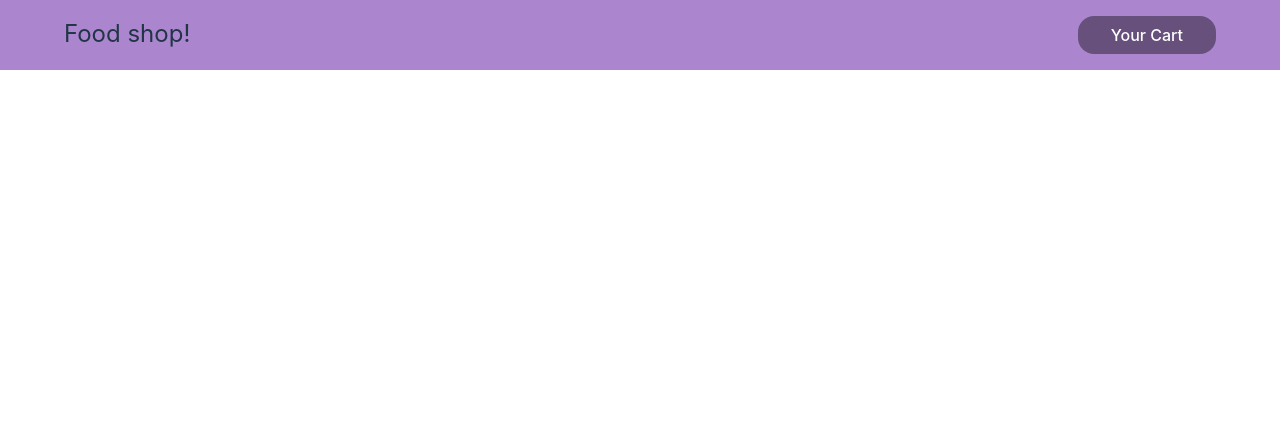
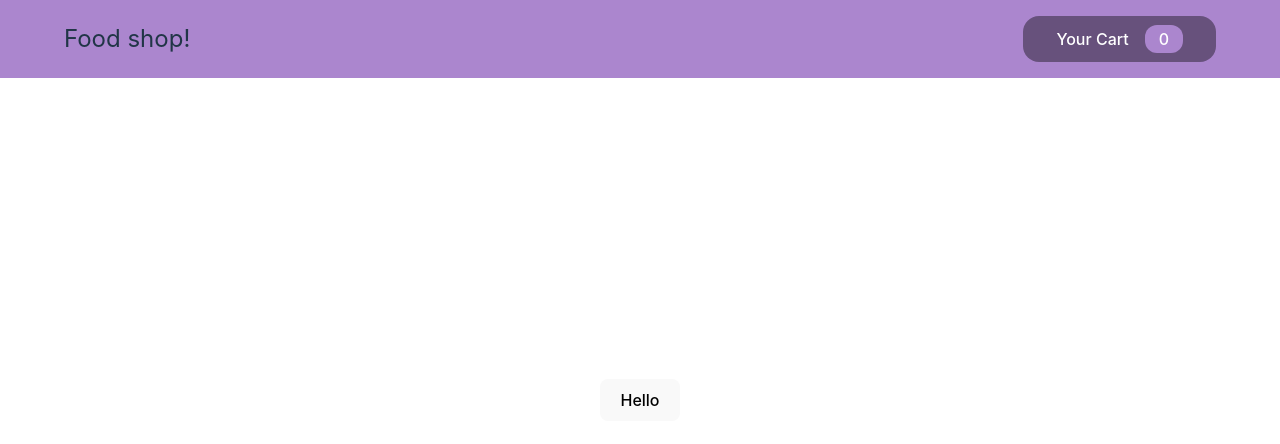
Before and after one commit to victorac/react-food-app, a React (Vite) app: page / in a window 1280 px wide. Shown: the top 444 px of the page. Built offline with nearby package versions, Linux system fonts and the light colour scheme.

Commit message:
add Cart Provider

```diff
--- a/src/components/Meals/CartLink.module.css
+++ b/src/components/Meals/CartLink.module.css
@@ -4,3 +4,22 @@
     color: white;
     padding: 0.5rem 2rem;
 }
+
+.cartButton {
+    display: flex;
+    flex-direction: row;
+    align-items: center;
+    gap: 1rem;
+}
+
+@media (max-width: 678px) {
+    .cartButton {
+        align-items: center;
+    }
+}
+
+.badge {
+    border-radius: 12px;
+    padding: 4px 14px;
+    background-color: rgb(171, 134, 206);
+}
--- a/src/components/Meals/CartLink.tsx
+++ b/src/components/Meals/CartLink.tsx
@@ -1,3 +1,5 @@
+import { useContext } from "react";
+import CartContext from "../Store/CartProvider";
 import classes from "./CartLink.module.css";
 
 interface Props {
@@ -5,8 +7,16 @@ interface Props {
 }
 
 const CartLink: React.FC<Props> = () => {
+    const context = useContext(CartContext);
+    const total = (Object.values(context.cart)).reduce((acc, value) => acc + value, 0);
     return <button className={`${classes.cartLink}`}>
-        Your Cart
+        <div className={`${classes.cartButton}`}>
+            <span>Your Cart</span>
+            <div className={`${classes.badge}`}>
+                {total}
+            </div>
+        </div>
+
     </button>
 }
 
--- a/src/components/Meals/MealsNavBar.module.css
+++ b/src/components/Meals/MealsNavBar.module.css
@@ -1,3 +1,7 @@
 .mealsNavBar {
     background-color: rgb(171, 134, 206);
 }
+
+.title {
+    font-size: x-large;
+}
--- a/src/components/Meals/MealsNavBar.tsx
+++ b/src/components/Meals/MealsNavBar.tsx
@@ -8,7 +8,7 @@ interface Props {}
 const MealsNavBar: React.FC<Props> = () => {
   return (
     <Navbar className={`${classes.mealsNavBar}`}>
-      <span>Food shop!</span>
+      <span className={`${classes.title}`}>Food shop!</span>
       <NavGroup>
         <CartLink />
       </NavGroup>
--- a/src/components/Meals/Menu.tsx
+++ b/src/components/Meals/Menu.tsx
@@ -1,9 +1,20 @@
+import { useContext } from "react";
+import CartContext from "../Store/CartProvider";
+
 interface Props {
 
 }
 
+
+
 const Menu: React.FC<Props> = () => {
-    return <div></div>
+    const update = () => {
+        context.updateCart("1", 2);
+    }
+    const context = useContext(CartContext);
+    return <div>
+        <button onClick={update}>Hello</button>
+    </div>
 }
 
 export default Menu;
--- a/src/components/Store/CartProvider.tsx
+++ b/src/components/Store/CartProvider.tsx
@@ -1,8 +1,8 @@
-import { createContext, useContext, useState } from "react";
-import { CartInfo, CartItem, MealCart } from "../../types";
+import { createContext, useState } from "react";
+import { CartInfo } from "../../types";
 
 const CartContext = createContext({
-  cart: {} as MealCart,
+  cart: {} as CartInfo,
   updateCart: (id: string, quantity: number) => {},
 });
 
@@ -11,35 +11,20 @@ interface Props {
 }
 
 export const CartProvider: React.FC<Props> = ({ children }) => {
-  const [cart, setCart] = useState<MealCart>({});
-
-  const removeItem = (cart: CartInfo, id: string) => {
-    const updatedCart: CartInfo = {};
-    for (const i in cart) {
-      if (i !== id) {
-        updatedCart[i] = { ...cart[i] };
+  const [cart, setCart] = useState<CartInfo>({});
+  const updateCart = (id: string, quantity: number) => {
+    setCart((prevCart) => {
+      if ((prevCart[id] ?? 0) + quantity <= 0) {
+        delete prevCart[id];
+        return { ...prevCart };
       }
-    }
-    return updatedCart;
-  };
-
-  const updateItem = (cart: CartInfo, item: CartItem) => {
-    const updatedCart: CartInfo = {};
-    for (const i in cart) {
-      updatedCart[i] = { ...cart[i] };
-    }
-    updatedCart[item.id] = { ...item };
-    return updatedCart;
-  };
-
-  const updateCart = (id: string, quantity: number) => {
-    const item = { ...cart[id] };
-    item.quantity += quantity;
-    if (item.quantity <= 0) {
-      setCart((prevCart) => removeItem(prevCart, id));
-    } else {
-      setCart((prevCart) => updateItem(prevCart, item));
-    }
+      const newCart = {} as CartInfo;
+      newCart[id] = (prevCart[id] ?? 0) + quantity;
+      return {
+        ...prevCart,
+        ...newCart,
+      };
+    });
   };
 
   return (
@@ -53,3 +38,5 @@ export const CartProvider: React.FC<Props> = ({ children }) => {
     </CartContext.Provider>
   );
 };
+
+export default CartContext;
--- a/src/components/ui/Navbar.module.css
+++ b/src/components/ui/Navbar.module.css
@@ -5,17 +5,13 @@
     display: flex;
     flex-direction: row;
     justify-content: space-between;
+    align-items: center;
     padding: 1rem 2rem;
     width: 100%;
-}
-
-.navBar span {
-    font-size: x-large;
 }
 
 @media (min-width: 678px) {
     .navBar {
         padding: 1rem 4rem;
-
     }
 }
```
Also changed, not shown: src/types.tsx (+1 -7 lines).
